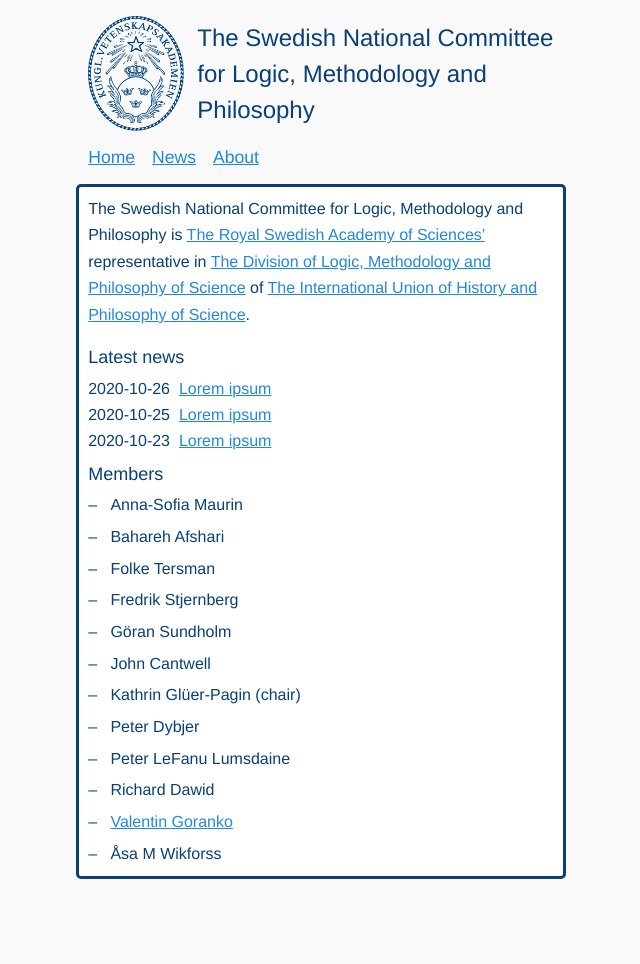
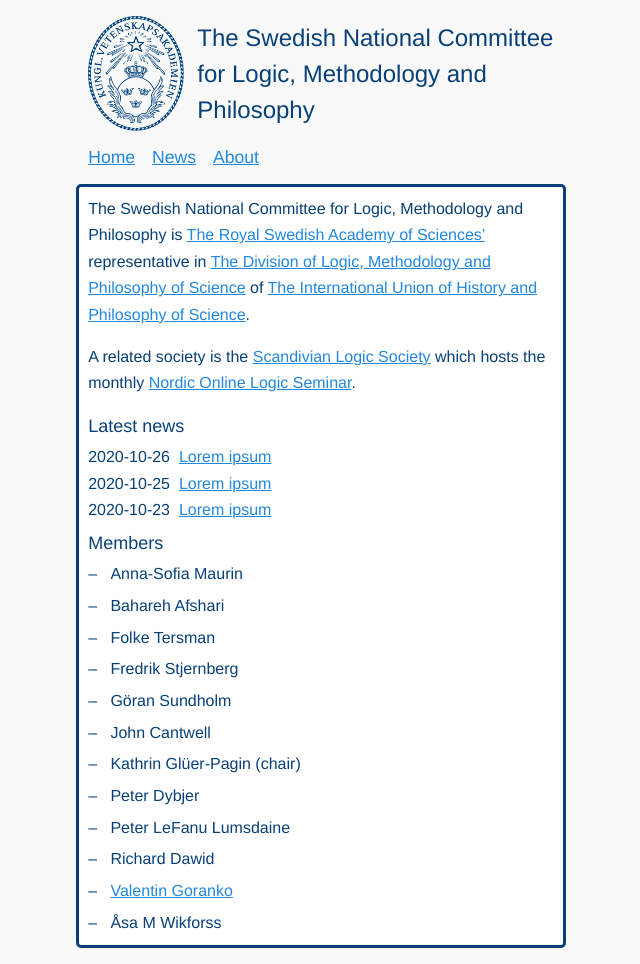
Before and after one commit to KVA-LMF/kva-lmf.github.io, a Jekyll site: the page built from index.md, in a window 1280 px wide. Shown: the whole page, without its empty margins (319-959 px from the left). Built offline with Jekyll 4.4.1, drawn with Linux system fonts in a browser that asks for light colours; before the commit the page ends 900 px from its top, so only the background shows below that.

Commit message:
links to SLS and the NOL seminar

```diff
--- a/index.md
+++ b/index.md
@@ -7,6 +7,11 @@ representative in
 [The Division of Logic, Methodology and Philosophy of Science](https://dlmps.org/)
 of
 [The International Union of History and Philosophy of Science](https://iuhpst.org/).
+
+A related society is the
+[Scandivian Logic Society](https://www.scandinavianlogic.org)
+which hosts the monthly
+[Nordic Online Logic Seminar](https://scandinavianlogic.org/the-NOL-seminar.html).
 
 ## Latest news
 
```
